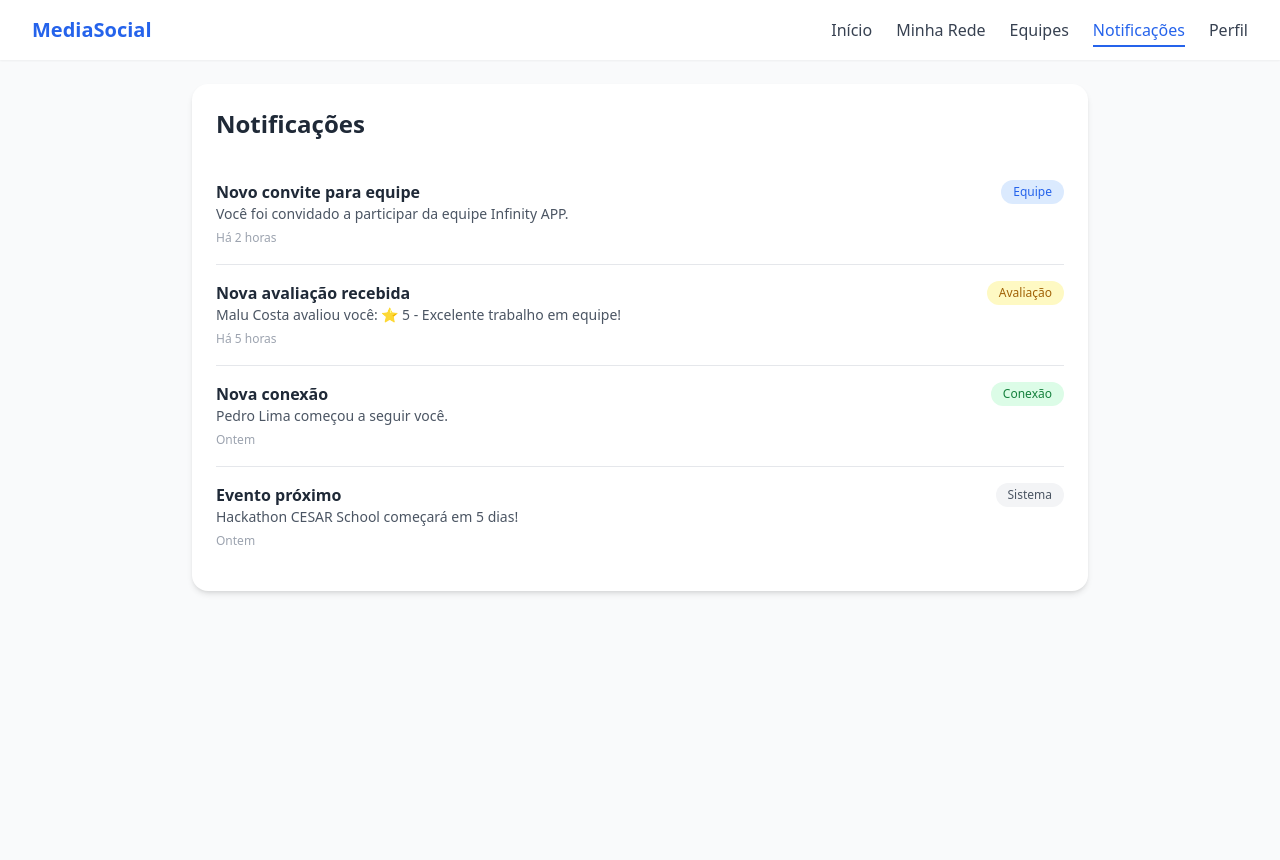
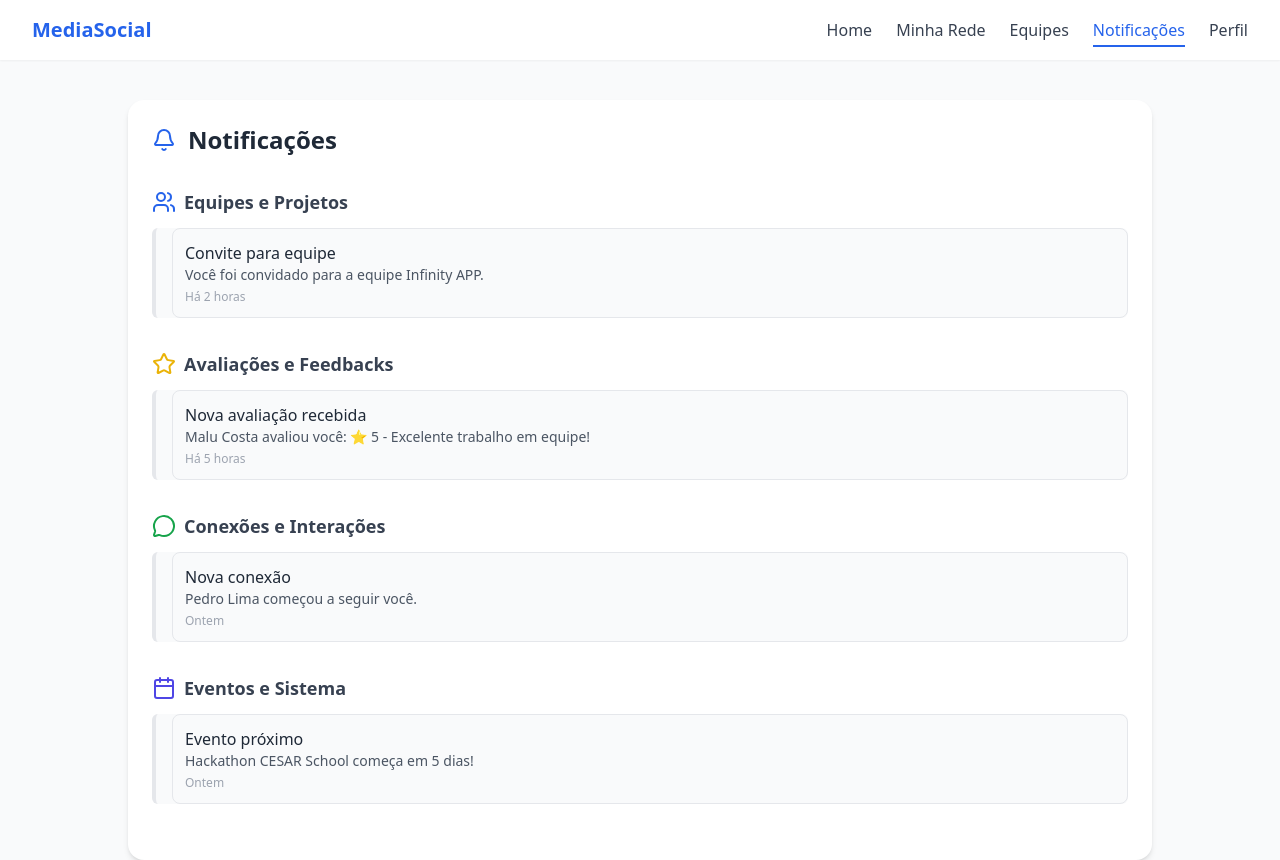
Before and after one commit to kaikinattandossantos/Media_social, a React (Create React App) app in the folder frontend/: page /notifications in a window 1280 px wide. Before the commit the page ends 800 px from the top, so only its background shows below. Built offline with nearby package versions, Linux system fonts and the light colour scheme.

Commit message:
notifications betters looks

```diff
--- a/frontend/package.json
+++ b/frontend/package.json
@@ -7,6 +7,7 @@
     "@testing-library/jest-dom": "^6.9.1",
     "@testing-library/react": "^16.3.0",
     "@testing-library/user-event": "^13.5.0",
+    "lucide-react": "^0.552.0",
     "react": "^19.2.0",
     "react-dom": "^19.2.0",
     "react-router-dom": "^7.9.5",
--- a/frontend/src/pages/MyNetwork.jsx
+++ b/frontend/src/pages/MyNetwork.jsx
@@ -25,7 +25,7 @@ export default function MyNetwork() {
             <Link to="/home" className="hover:text-blue-600">Início</Link>
             <Link to="/minharede" className="hover:text-blue-600 font-semibold text-blue-600 border-b-2 border-blue-600">Minha Rede</Link>
             <Link to="/teams" className="hover:text-blue-600">Equipes</Link>
-            <Link to="#" className="hover:text-blue-600">Notificações</Link>
+            <Link to="/notifications" className="hover:text-blue-600">Notificações</Link>
             <Link to="#" className="hover:text-blue-600">Mensagens</Link>
             <Link to="#" className="hover:text-blue-600">Pesquisa</Link>
           </nav>
--- a/frontend/src/pages/Notifications.jsx
+++ b/frontend/src/pages/Notifications.jsx
@@ -1,40 +1,50 @@
 import React, { useEffect, useState } from "react";
 import { Link } from "react-router-dom";
+import { Bell, Users, Star, MessageCircle, Calendar } from "lucide-react";
 
 export default function Notifications() {
-  const [notificacoes, setNotificacoes] = useState([]);
+  const [notificacoes, setNotificacoes] = useState({
+    equipes: [],
+    avaliacoes: [],
+    conexoes: [],
+    sistema: [],
+  });
 
   useEffect(() => {
-    setNotificacoes([
+    setNotificacoes({
+      equipes: [
         {
           id: 1,
-        tipo: "Equipe",
-        titulo: "Novo convite para equipe",
-        mensagem: "Você foi convidado a participar da equipe Infinity APP.",
+          titulo: "Convite para equipe",
+          mensagem: "Você foi convidado para a equipe Infinity APP.",
           hora: "Há 2 horas",
         },
+      ],
+      avaliacoes: [
         {
           id: 2,
-        tipo: "Avaliação",
           titulo: "Nova avaliação recebida",
           mensagem: "Malu Costa avaliou você: ⭐ 5 - Excelente trabalho em equipe!",
           hora: "Há 5 horas",
         },
+      ],
+      conexoes: [
         {
           id: 3,
-        tipo: "Conexão",
           titulo: "Nova conexão",
           mensagem: "Pedro Lima começou a seguir você.",
           hora: "Ontem",
         },
+      ],
+      sistema: [
         {
           id: 4,
-        tipo: "Sistema",
           titulo: "Evento próximo",
-        mensagem: "Hackathon CESAR School começará em 5 dias!",
+          mensagem: "Hackathon CESAR School começa em 5 dias!",
           hora: "Ontem",
         },
-    ]);
+      ],
+    });
   }, []);
 
   return (
@@ -44,7 +54,7 @@ export default function Notifications() {
         <div className="max-w-7xl mx-auto flex items-center justify-between px-8 py-4">
           <h1 className="text-xl font-bold text-blue-600">MediaSocial</h1>
           <nav className="space-x-6 text-gray-700 font-medium">
-            <Link to="/home" className="hover:text-blue-600">Início</Link>
+            <Link to="/home" className="hover:text-blue-600">Home</Link>
             <Link to="/minharede" className="hover:text-blue-600">Minha Rede</Link>
             <Link to="/teams" className="hover:text-blue-600">Equipes</Link>
             <Link to="/notifications" className="text-blue-600 border-b-2 border-blue-600 pb-1">Notificações</Link>
@@ -54,40 +64,70 @@ export default function Notifications() {
       </header>
 
       {/* CONTEÚDO */}
-      <main className="max-w-4xl mx-auto p-6 mt-6 bg-white shadow-md rounded-2xl">
-        <h2 className="text-2xl font-bold text-gray-800 mb-6">Notificações</h2>
+      <main className="max-w-5xl mx-auto mt-10 p-6 bg-white shadow-md rounded-2xl">
+        <div className="flex items-center mb-8">
+          <Bell className="text-blue-600 mr-3" />
+          <h2 className="text-2xl font-bold text-gray-800">Notificações</h2>
+        </div>
 
-        <ul className="divide-y divide-gray-200">
-          {notificacoes.map((n) => (
-            <li key={n.id} className="py-4 hover:bg-gray-50 transition">
-              <div className="flex items-start justify-between">
-                <div>
-                  <h3 className="font-semibold text-gray-800">{n.titulo}</h3>
-                  <p className="text-sm text-gray-600">{n.mensagem}</p>
-                  <span className="text-xs text-gray-400">{n.hora}</span>
-                </div>
-                <span
-                  className={`px-3 py-1 rounded-full text-xs font-medium ${
-                    n.tipo === "Equipe"
-                      ? "bg-blue-100 text-blue-600"
-                      : n.tipo === "Avaliação"
-                      ? "bg-yellow-100 text-yellow-700"
-                      : n.tipo === "Conexão"
-                      ? "bg-green-100 text-green-700"
-                      : "bg-gray-100 text-gray-600"
-                  }`}
-                >
-                  {n.tipo}
-                </span>
-              </div>
-            </li>
-          ))}
-        </ul>
+        {/* SEÇÃO EQUIPES */}
+        <Section
+          icon={<Users className="text-blue-600" />}
+          title="Equipes e Projetos"
+          items={notificacoes.equipes}
+          color="blue"
+        />
 
-        {notificacoes.length === 0 && (
-          <p className="text-center text-gray-500">Nenhuma notificação no momento.</p>
-        )}
+        {/* SEÇÃO AVALIAÇÕES */}
+        <Section
+          icon={<Star className="text-yellow-500" />}
+          title="Avaliações e Feedbacks"
+          items={notificacoes.avaliacoes}
+          color="yellow"
+        />
+
+        {/* SEÇÃO CONEXÕES */}
+        <Section
+          icon={<MessageCircle className="text-green-600" />}
+          title="Conexões e Interações"
+          items={notificacoes.conexoes}
+          color="green"
+        />
+
+        {/* SEÇÃO SISTEMA / EVENTOS */}
+        <Section
+          icon={<Calendar className="text-indigo-600" />}
+          title="Eventos e Sistema"
+          items={notificacoes.sistema}
+          color="indigo"
+        />
       </main>
     </div>
   );
 }
+
+/* --- COMPONENTE DE SEÇÃO --- */
+function Section({ icon, title, items, color }) {
+  if (!items.length) return null;
+
+  return (
+    <div className="mb-8">
+      <div className="flex items-center mb-3">
+        {icon}
+        <h3 className="ml-2 text-lg font-semibold text-gray-700">{title}</h3>
+      </div>
+      <div className="border-l-4 pl-4 rounded-md bg-gray-50 border-gray-200">
+        {items.map((n) => (
+          <div
+            key={n.id}
+            className="mb-3 p-3 border rounded-lg hover:bg-gray-100 transition"
+          >
+            <p className="font-medium text-gray-800">{n.titulo}</p>
+            <p className="text-sm text-gray-600">{n.mensagem}</p>
+            <p className="text-xs text-gray-400 mt-1">{n.hora}</p>
+          </div>
+        ))}
+      </div>
+    </div>
+  );
+}
--- a/frontend/src/pages/Profile.jsx
+++ b/frontend/src/pages/Profile.jsx
@@ -24,7 +24,7 @@ export default function Profile() {
             <a href="/dashboard" className="hover:text-blue-600">Início</a>
             <a href="/teams" className="hover:text-blue-600">Equipes</a>
             <a href="/minharede" className="hover:text-blue-600">Minha Rede</a>
-            <a href="#" className="hover:text-blue-600">Notificações</a>
+            <a href="/notifications" className="hover:text-blue-600">Notificações</a>
             <a href="#" className="hover:text-blue-600">Mensagens</a>
             <a href="#" className="hover:text-blue-600">Pesquisa</a>
           </nav>
--- a/frontend/src/pages/Teams.jsx
+++ b/frontend/src/pages/Teams.jsx
@@ -83,7 +83,7 @@ export default function Teams() {
             >
               Equipes
             </Link>
-            <Link to="#" className="hover:text-blue-600">
+            <Link to="/notifications" className="hover:text-blue-600">
               Notificações
             </Link>
             <Link to="#" className="hover:text-blue-600">
```
Also changed, not shown: 1 other file (tests, documents, lock files or other folders). Lines whose indentation alone changed are shown as unchanged.
